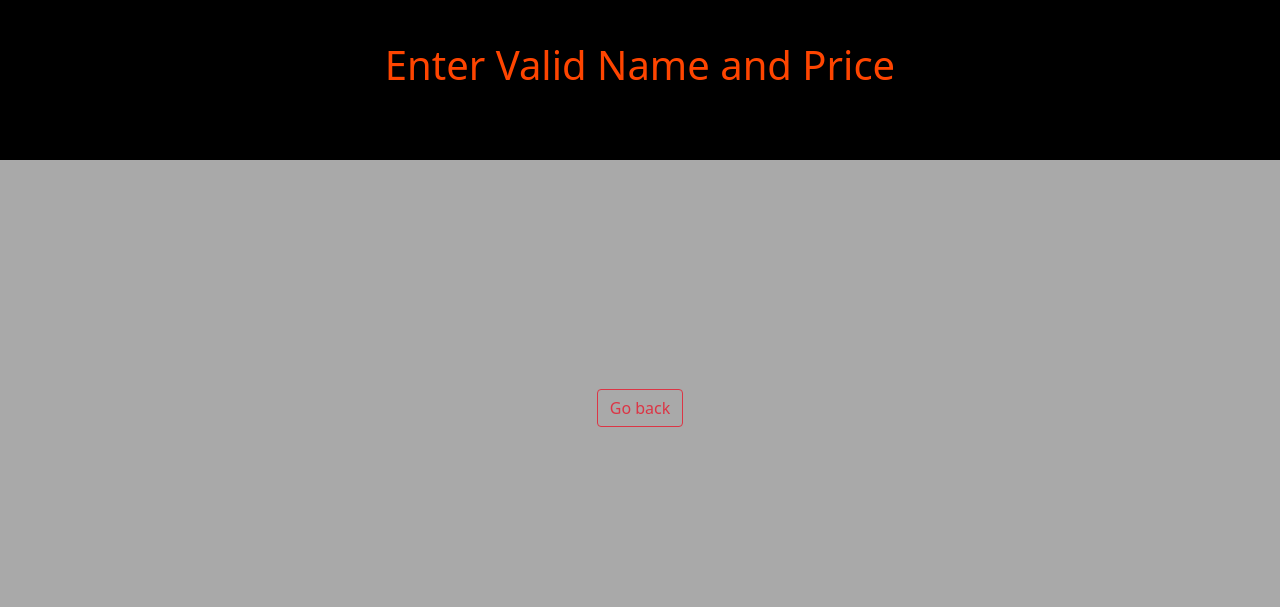
After one commit to Ghazi158/project, a Flask app: template templates/error.html in a window 1280 px wide. The commit adds this page. Shown: the top 607 px of the page. Run offline with Flask 3, Linux system fonts and the light colour scheme; the template is opened without the code that fills it, so the values that code supplies are empty; some libraries are stand-ins or nearby versions.

Commit message:
Added Error Page

```diff
--- a/app.py
+++ b/app.py
@@ -10,6 +10,19 @@ app = Flask(__name__)
 db = SQL("sqlite:///tracker.db")
 
 
+@app.route("/delete_all", methods=["POST"])
+def delete_all():
+    db.execute("DELETE FROM items")
+    return redirect("/")
+
+
+
+@app.route("/delete_row", methods=["POST"])
+def delete_row():
+
+    row_id = request.form.get("row_id")
+    db.execute("DELETE FROM items WHERE id = ?", row_id)
+    return redirect("/")
 
 
 @app.route("/", methods=["GET", "POST"])
@@ -19,7 +32,7 @@ def index():
 
     if request.method == "GET":
         rows = db.execute(
-        "SELECT * FROM items"
+        "SELECT * FROM items ORDER BY timestamp DESC;"
         )
 
         return render_template("index.html", rows=rows)
@@ -29,11 +42,16 @@ def index():
 
         item_name = request.form.get("item")
         price_amount = request.form.get("price")
+        try:
+            price_amount = int(price_amount)
+        except ValueError:
+            if price_amount is None:
+                return render_template("error.html")
 
         if not item_name:
-            return "<h1> ENTER ITEM </h1>"
-        if not price_amount:
-            return "<h1>ENTER PRICE</h1>"
+            return render_template("error.html")
+        if not price_amount or price_amount < 0:
+            return render_template("error.html")
 
 
         else:
--- /dev/null
+++ b/templates/error.html
@@ -0,0 +1,53 @@
+<!DOCTYPE html>
+
+<html lang="en">
+
+<head>
+
+    <meta charset="utf-8">
+    <meta name="viewport" content="initial-scale=1, width=device-width">
+
+    <!-- http://getbootstrap.com/docs/5.1/ -->
+    <link crossorigin="anonymous" href="https://cdn.jsdelivr.net/npm/bootstrap@5.1.3/dist/css/bootstrap.min.css" integrity="sha384-1BmE4kWBq78iYhFldvKuhfTAU6auU8tT94WrHftjDbrCEXSU1oBoqyl2QvZ6jIW3" rel="stylesheet">
+    <script crossorigin="anonymous" src="https://cdn.jsdelivr.net/npm/bootstrap@5.1.3/dist/js/bootstrap.bundle.min.js" integrity="sha384-ka7Sk0Gln4gmtz2MlQnikT1wXgYsOg+OMhuP+IlRH9sENBO0LRn5q+8nbTov4+1p"></script>
+
+
+
+    <title>Error</title>
+
+</head>
+
+
+<style>
+    .center-div {
+    display: flex;
+    justify-content: center;
+    align-items: center;
+    height: 50vh;
+    }
+
+    .header {
+    background-color: black;
+    color: orangered;
+    height: 20vh;
+    padding: 41px 0 0 0;
+    }
+</style>
+<body style="background-color: #A9A9A9;">
+
+        <header class="mb-5 small text-center header">
+
+            <h1 >
+              Enter Valid Name and Price
+          </h1>
+        </header>
+    <form action="/" method="get">
+        <div class="center-div">
+        <button type="submit" class="btn btn-outline-danger">Go back</button>
+        </div>
+    </form>
+
+</body>
+
+
+</html>
```
Also changed, not shown: templates/index.html (+32 -5 lines), tracker.db.
